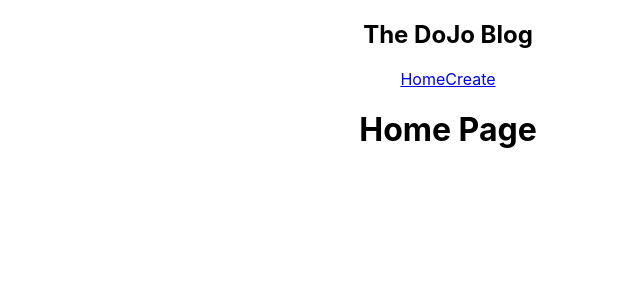
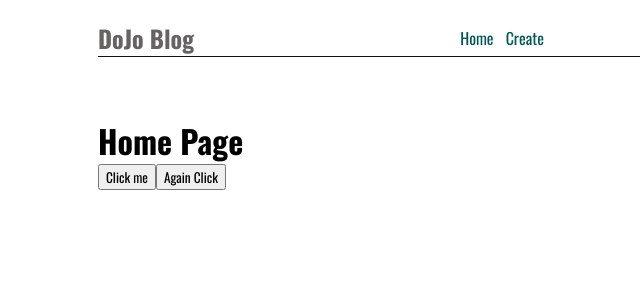
Before and after one commit to Ahmad34-90/React, a JavaScript app: page / in a window 1280 px wide. Shown: the top 300 px of the page, without its empty margins (192-832 px from the left). Built offline with nearby package versions, Linux system fonts and the light colour scheme; the HTML template or start-up script is replaced by a standard one.

Commit message:
Adding CSS

```diff
--- a/src/App.css
+++ /dev/null
@@ -1,3 +0,0 @@
-.App {
-  text-align: center;
-}
--- a/src/App.js
+++ b/src/App.js
@@ -1,4 +1,4 @@
-import './App.css';
+
 import Navbar from './Navbar';
 import Home from './Home';
 
--- a/src/Home.js
+++ b/src/Home.js
@@ -1,7 +1,15 @@
 const Home = () => {
+    const handleClick =() => {
+        console.log("Hello Ninjas");
+    }
+    const handleClickAgain =(name) =>{
+        console.log("hello"+name);
+    }
     return (
         <div className="home">
             <h1>Home Page</h1>
+            <button onClick={handleClick}>Click me</button>
+            <button onClick={()=>{handleClickAgain(" Ahmad")}}>Again Click</button>
         </div>
      );
 }
--- a/src/Navbar.js
+++ b/src/Navbar.js
@@ -1,7 +1,7 @@
 const Navbar = () => {
     return (
         <nav className="navbar">
-            <h1>The DoJo Blog</h1>
+            <h1>DoJo Blog</h1>
             <div className="links">
                 <a href="/">Home</a>
                 <a href="/create">Create</a>
--- a/src/index.css
+++ b/src/index.css
@@ -1,13 +1,35 @@
-body {
+@import url('https://fonts.googleapis.com/css2?family=Oswald:wght@200..700&display=swap');
+*{
   margin: 0;
-  font-family: -apple-system, BlinkMacSystemFont, 'Segoe UI', 'Roboto', 'Oxygen',
-    'Ubuntu', 'Cantarell', 'Fira Sans', 'Droid Sans', 'Helvetica Neue',
-    sans-serif;
-  -webkit-font-smoothing: antialiased;
-  -moz-osx-font-smoothing: grayscale;
+  font-family: "Oswald", sans-serif;
 }
 
-code {
-  font-family: source-code-pro, Menlo, Monaco, Consolas, 'Courier New',
-    monospace;
+.navbar{
+  display: flex;
+  justify-content: space-around;
+  align-items: center;
+  max-width: 700px;
+  margin: 0 auto;
+  padding-top: 20px;
+  border-bottom: 1px solid #111;
 }
+.navbar h1{
+  color: #666363;
+}
+.navbar .links{
+  margin: auto;
+}
+.navbar a{
+  margin-left: 12px;
+  text-decoration: none;
+  color: rgb(4, 85, 85);
+}
+.navbar a:hover{
+  color: #666363;
+  text-decoration: underline;
+}
+.content{
+  max-width: 700px;
+  margin: 40px auto;
+  padding: 20px;
+}
```
